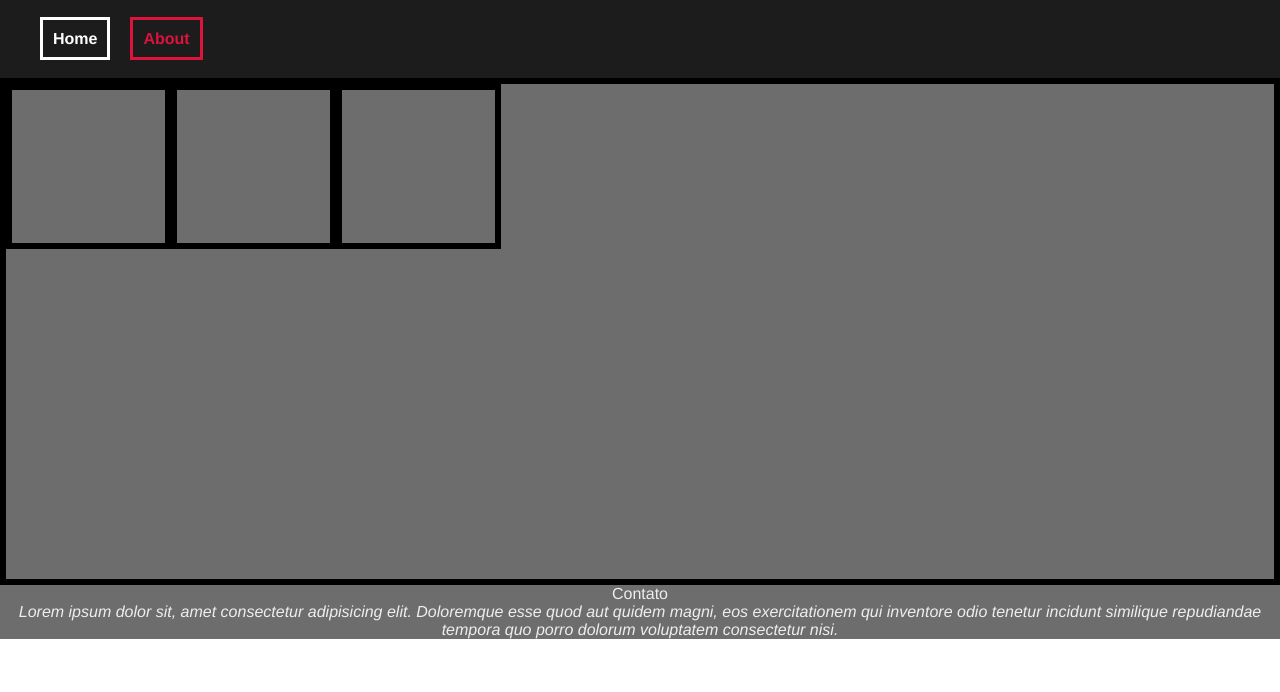
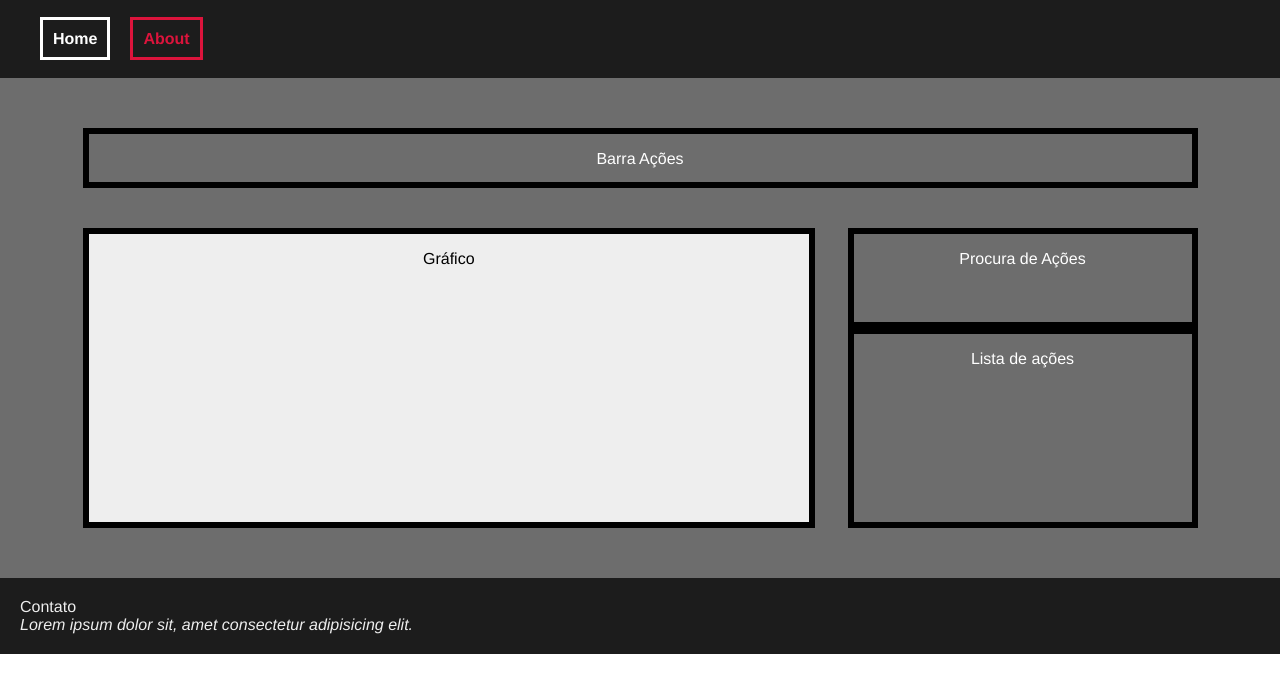
Before and after one commit to AugustoEmmel/TESTE_TECNICO, a Vue app: page / in a window 1280 px wide. Shown: the top 692 px of the page. Built offline with nearby package versions, Linux system fonts and the light colour scheme.

Commit message:
barra de ações

```diff
--- a/src/App.vue
+++ b/src/App.vue
@@ -1,10 +1,11 @@
 <template>
   <div id="app">
-    <Navbar/>
+    <Navbar />
     <div class="container">
-      <div class="grid-item-graph grid-item"></div>
-      <div class="grid-item-search grid-item"></div>
-      <div class="grid-item-list grid-item"></div>
+      <div class="grid-item-stocks-bar grid-item">Barra Ações</div>
+      <div class="grid-item-graph grid-item">Gráfico</div>
+      <div class="grid-item-search grid-item">Procura de Ações</div>
+      <div class="grid-item-list grid-item">Lista de ações</div>
     </div>
     <!-- <button
       @click="
@@ -28,7 +29,9 @@
     </button> -->
     <footer class="footerApp">
       Contato
-      <address>Lorem ipsum dolor sit, amet consectetur adipisicing elit. Doloremque esse quod aut quidem magni, eos exercitationem qui inventore odio tenetur incidunt similique repudiandae tempora quo porro dolorum voluptatem consectetur nisi.</address>
+      <address>
+        Lorem ipsum dolor sit, amet consectetur adipisicing elit.
+      </address>
     </footer>
   </div>
 </template>
@@ -88,19 +91,6 @@ export default {
   height: auto;
   width: auto;
   margin: 0;
-
-}
-div.container {
-  border: 6px solid black;
-    display: grid;
-    grid-template: repeat(3, 165px) / repeat(3, 165px);
-}
-.grid-item{
-    color: white;
-    font-size: 1.5rem;
-    padding: 1rem;
-    text-align: center;
-    border: 6px solid black;
 }
 body,
 div {
@@ -111,5 +101,36 @@ div {
   font: inherit;
   vertical-align: baseline;
 }
-
+div.container {
+  padding: 50px;
+  display: grid;
+  grid-template: repeat(4, 100px) / repeat(3, 350px);
+  justify-content: space-evenly;
+  grid-auto-flow: column;
+}
+.grid-item {
+  color: white;
+  font-size: 1rem;
+  padding: 1rem;
+  text-align: center;
+  border: 6px solid black;
+}
+.grid-item-stocks-bar{
+  grid-column: 1 / span 3;
+  margin-bottom: 40px;
+}
+.grid-item-graph{
+  background-color:#eee;
+  color: black;
+  grid-row: 2 / span 3;
+  grid-column: 1 / span 2;
+}
+.grid-item-list{
+  grid-row: 3 / span 2;
+}
+footer.footerApp {
+  padding: 20px;
+  background: #1c1c1c;
+  text-align: left;
+}
 </style>
```
